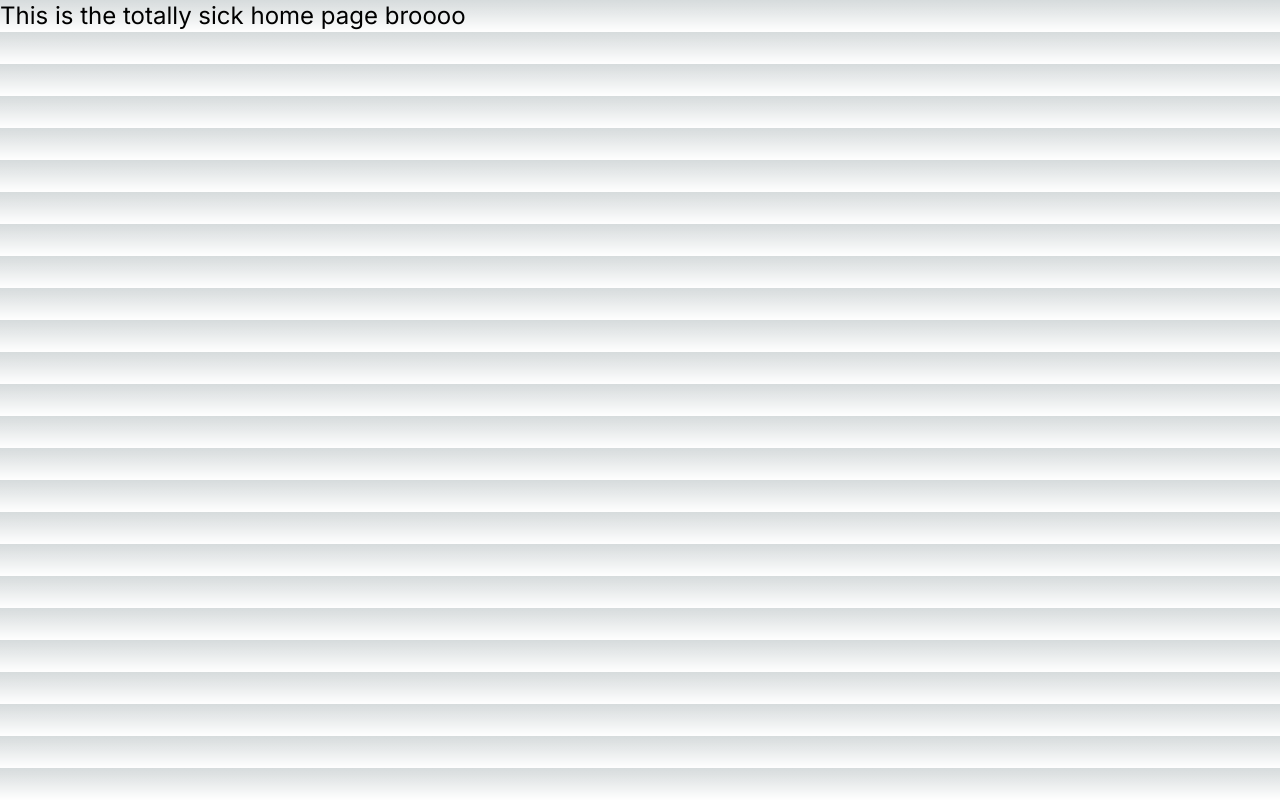
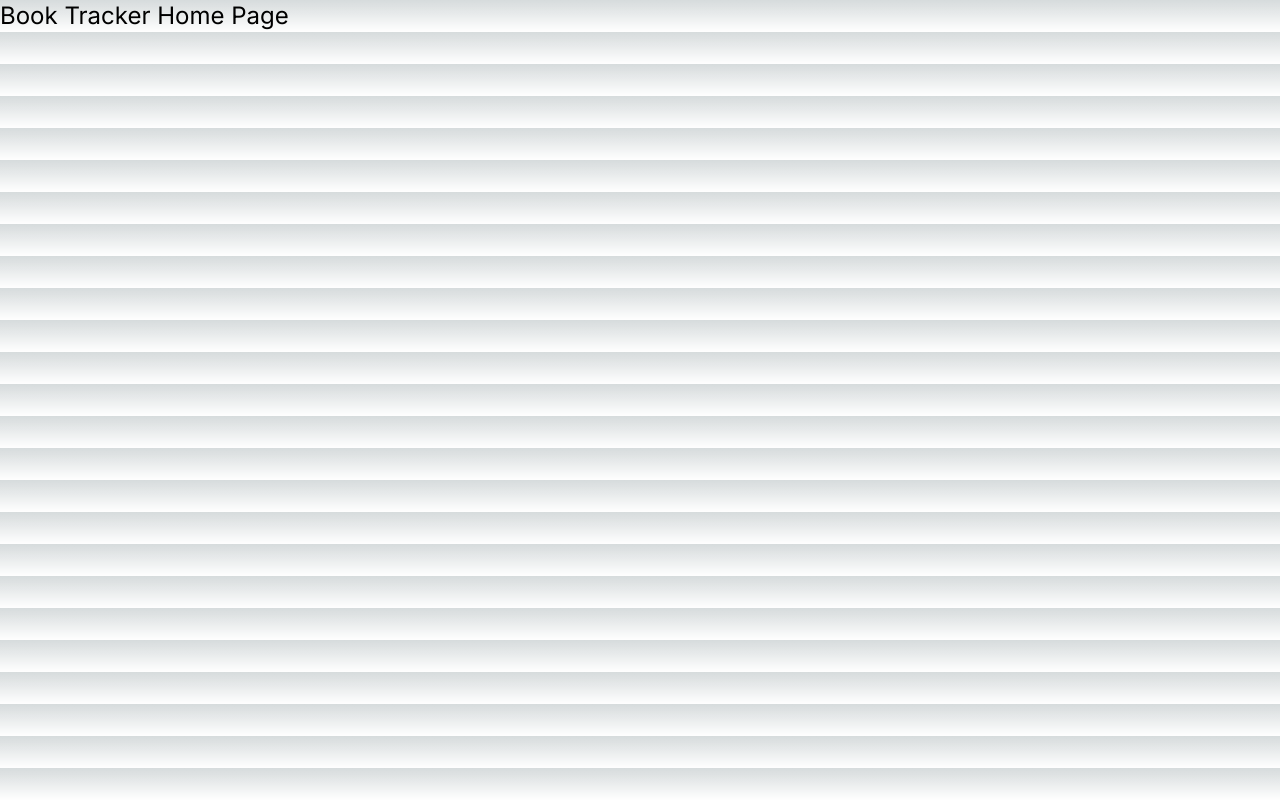
Before and after one commit to jcpr765/book-tracker, a Next.js app: page / in a window 1280 px wide. Built offline with nearby package versions, Linux system fonts and the light colour scheme.

Commit message:
Minor update to homepage

```diff
--- a/app/page.tsx
+++ b/app/page.tsx
@@ -1,5 +1,3 @@
-const Home = () => (
-  <div className="text-2xl">This is the totally sick home page broooo</div>
-);
+const Home = () => <div className="text-2xl">Book Tracker Home Page</div>;
 
 export default Home;
```
